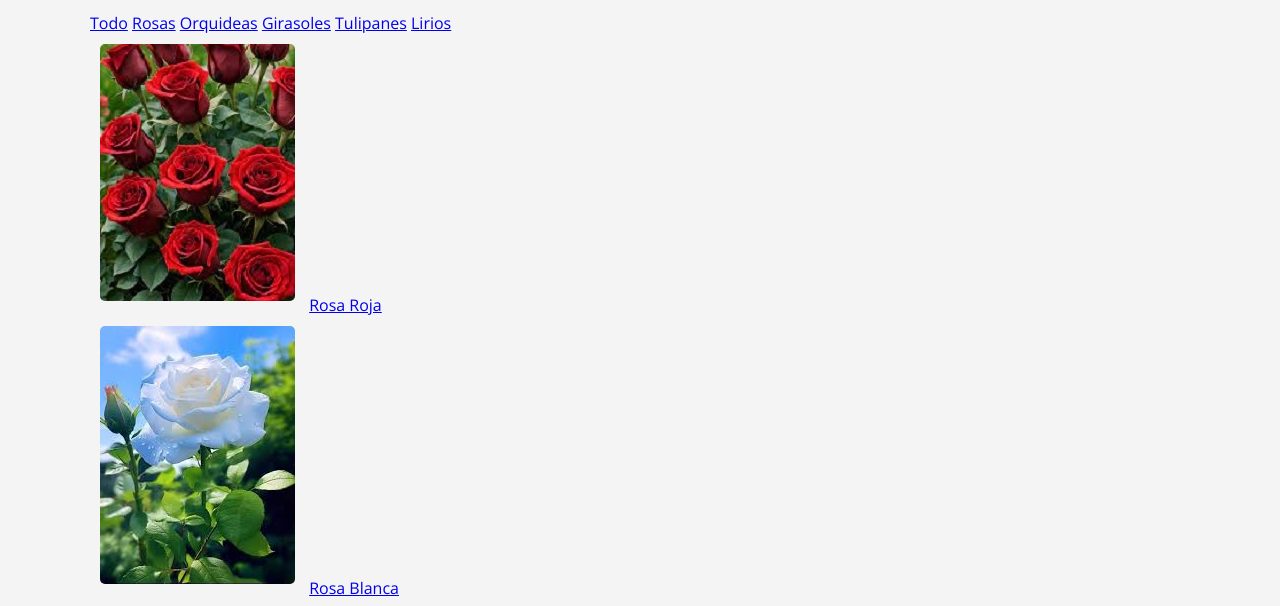
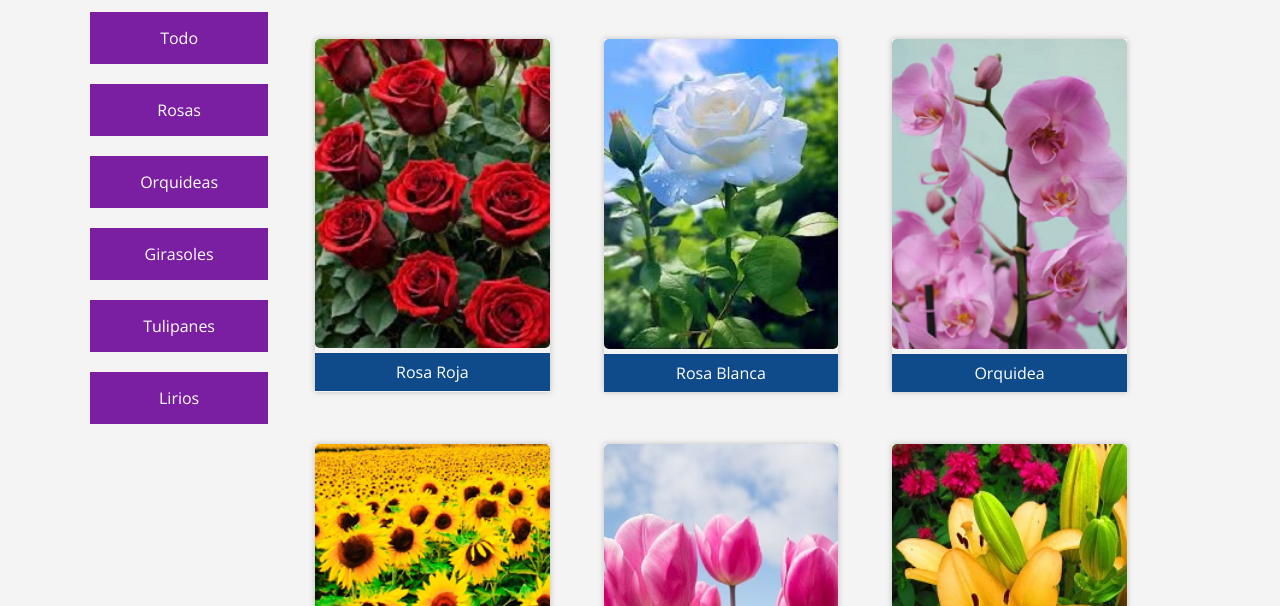
Before and after one commit to lezmez/Floristeria_Petalos_Encantados, a plain HTML site: page Floristeria_Pétalos_Encantados/catalogo.html in a window 1280 px wide. Shown: the part 156-762 px from the top of the page. Drawn offline with nearby package versions, Linux system fonts and the light colour scheme; a script that the page names is missing.

Commit message:
ajustes y arreglos al catalogo

```diff
--- a/Floristeria_Pétalos_Encantados/catalogo.html
+++ b/Floristeria_Pétalos_Encantados/catalogo.html
@@ -11,25 +11,23 @@
     <link rel="stylesheet" href="https://fonts.googleapis.com/css2?family=Open+Sans:wght@400;700&display=swap">
 </head>
 <body>
-
     <!-- Navbar -->
     <nav>
         <ul>
             <li><a href="index.html">Inicio</a></li>
         </ul>
     </nav>
-
     <!-- Filtro y Catálogo -->
     <div class="wrap">
         <h1>Catálogo de Flores</h1>
         <div class="store-wrapper">
             <div class="category_list">
-                <a href="#" id="categoryitem" category="all">Todo</a>
-                <a href="#" id="categoryitem" category="rosas">Rosas</a>
-                <a href="#" id="categoryitem" category="orquideas">Orquideas</a>
-                <a href="#" id="categoryitem" category="girasoles">Girasoles</a>
-                <a href="#" id="categoryitem" category="tulipanes">Tulipanes</a>
-                <a href="#" id="categoryitem" category="lirios">Lirios</a>
+                <a href="#" class="category_item" category="all">Todo</a>
+                <a href="#" class="category_item" category="rosas">Rosas</a>
+                <a href="#" class="category_item" category="orquideas">Orquideas</a>
+                <a href="#" class="category_item" category="girasoles">Girasoles</a>
+                <a href="#" class="category_item" category="tulipanes">Tulipanes</a>
+                <a href="#" class="category_item" category="lirios">Lirios</a>
             </div>
             <section class="products-list">
                 <div class="product-item" category="rosas">
@@ -56,9 +54,7 @@
                     <img src="imagenes/lirio.jpg" alt="">
                     <a href="#">Lirio</a>
                 </div>
-
             </section>
-
         </div>
     </div>
     <!-- Footer -->
--- a/Floristeria_Pétalos_Encantados/index.css
+++ b/Floristeria_Pétalos_Encantados/index.css
@@ -66,9 +66,50 @@ footer {
     height: 1px;
     margin: 20px 0px;
 }
-img {
-    max-width: 100%;
-    height: auto;
-    margin: 10px;
+.store-wrapper {
+    display: flex;
+}
+.category_list{
+    display: flex;
+    flex-direction: column;
+    width: 18%;
+}
+.category_list .category_item{
+    display: block;
+    width: 90%;
+    padding: 15px 0;
+    margin-bottom: 20px;
+    background: #7b1fa2;
+
+    text-align: center;
+    text-decoration: none;
+    color: #fff;
+}
+
+/* PRODUCTOS FLORES-------------------------------------*/
+
+.products-list{
+    width: 82%;
+    display: flex;
+    flex-wrap: wrap;
+}
+.products-list .product-item{
+    width: 26%;
+    margin: 3%;
+    margin-bottom: 25px;
+    box-shadow: 0px 0px 6px 0px rgba(0, 0, 0, 0.22);
+}
+.products-list .product-item img{
+    width: 100%;
     border-radius: 5px;
 }
+.products-list .product-item a{
+    display: block;
+    width: 100%;
+    padding: 8px 0;
+    background: #0f4b8b;
+
+    text-align: center;
+    text-decoration: none;
+    color: #fff;
+}
```
